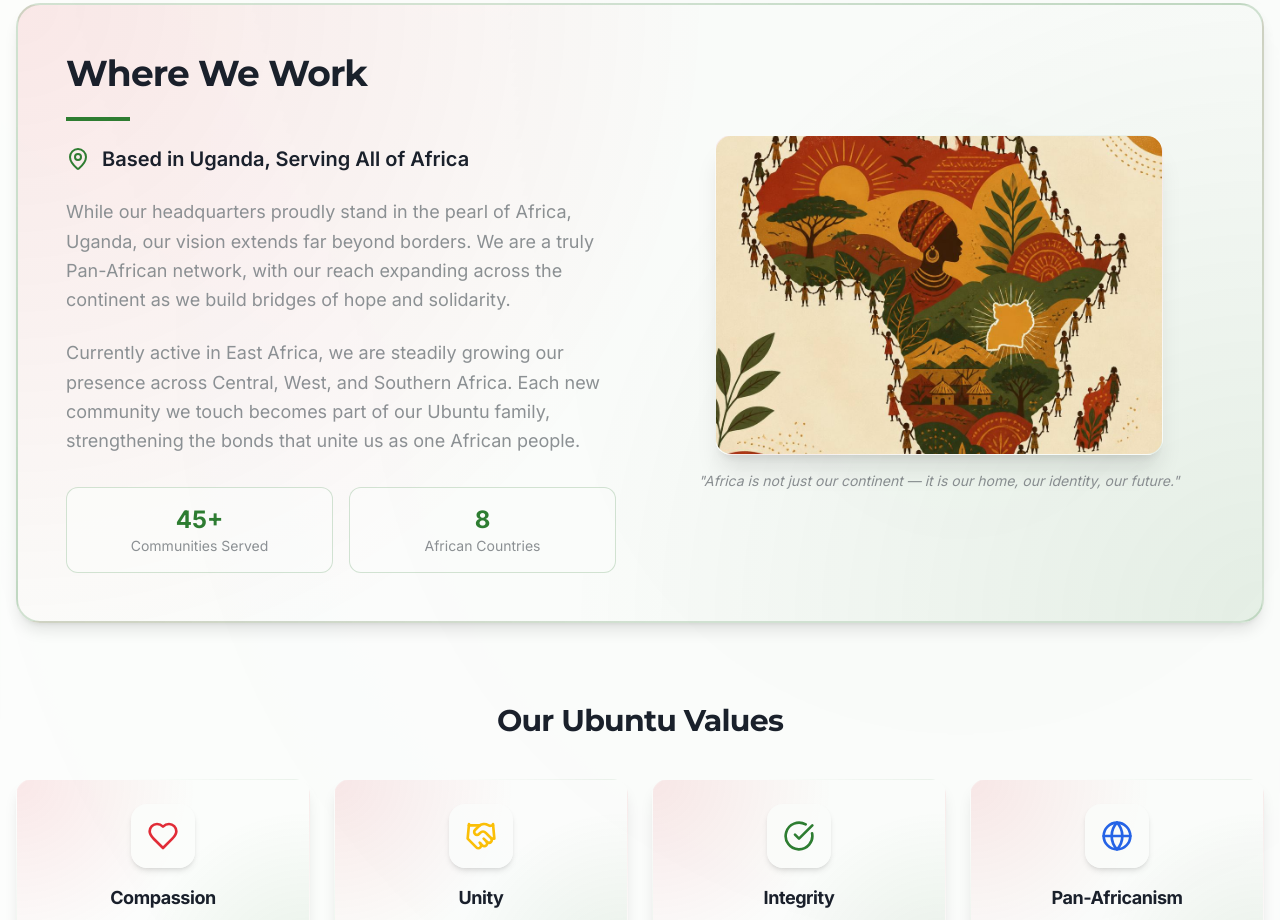
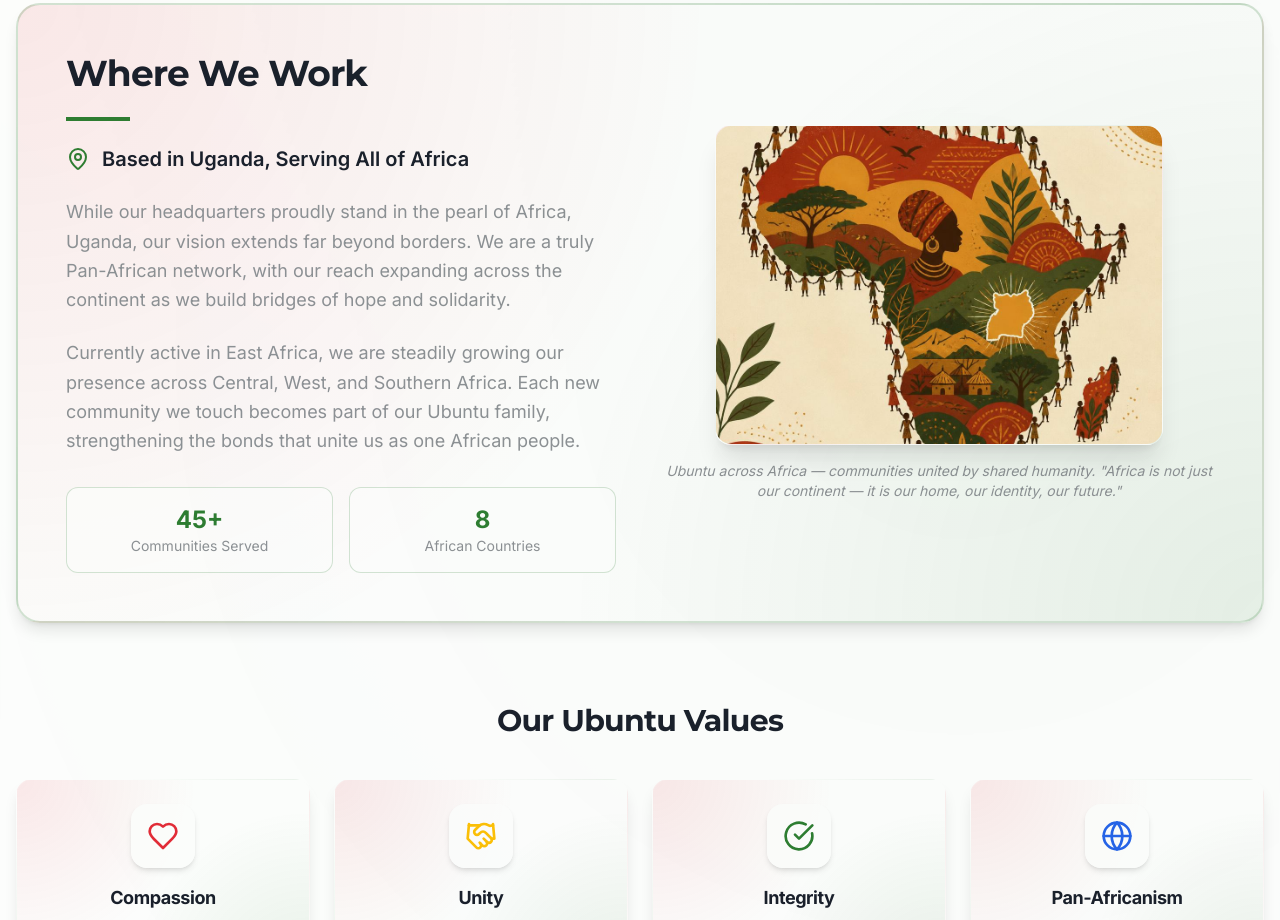
Before and after one commit to Mrright474/utuwakiafrika, a React (Vite) app: page /about in a window 1280 px wide. Shown: the part 3240-4160 px from the top of the page. Built offline with nearby package versions, Linux system fonts and the light colour scheme; no server answers; the database is empty.

Commit message:
Changes
Co-authored-by: Mrright474 <118106115+Mrright474@users.noreply.github.com>

```diff
--- a/src/components/home/about/WhereWeWork.tsx
+++ b/src/components/home/about/WhereWeWork.tsx
@@ -41,19 +41,20 @@ const WhereWeWork = () => {
             </div>
           </div>
 
-          <div className="text-center">
+          <figure className="text-center">
             <img
               src={africaMap}
               alt="Illustrated map of Africa with community figures joining hands around the continent, symbolizing Ubuntu and our Pan-African reach"
               loading="lazy"
+              decoding="async"
               width={1024}
               height={1024}
               className="w-full max-w-md h-80 object-cover rounded-2xl shadow-xl ubuntu-card mx-auto"
             />
-            <p className="text-sm text-utu-gray mt-4 italic">
-              "Africa is not just our continent — it is our home, our identity, our future."
-            </p>
-          </div>
+            <figcaption className="text-sm text-utu-gray mt-4 italic">
+              Ubuntu across Africa — communities united by shared humanity. "Africa is not just our continent — it is our home, our identity, our future."
+            </figcaption>
+          </figure>
         </div>
       </div>
     </div>
```
